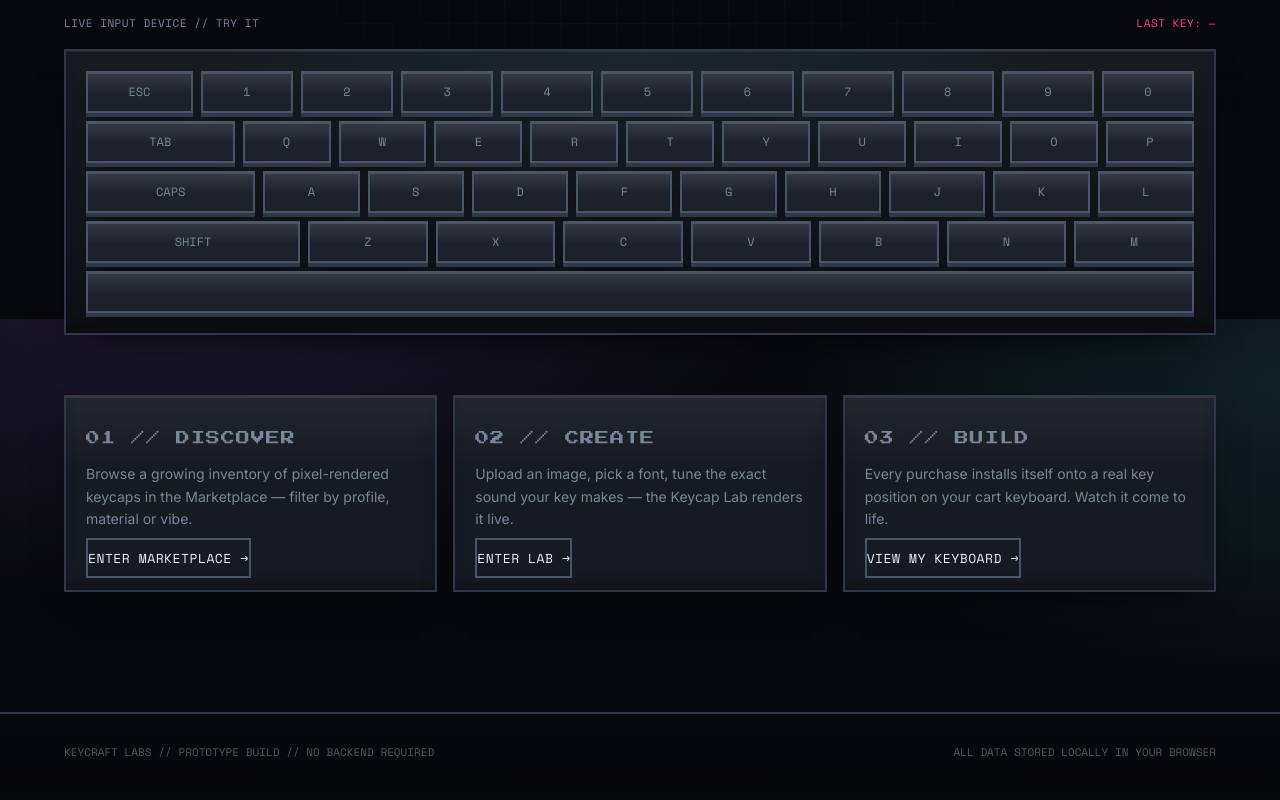
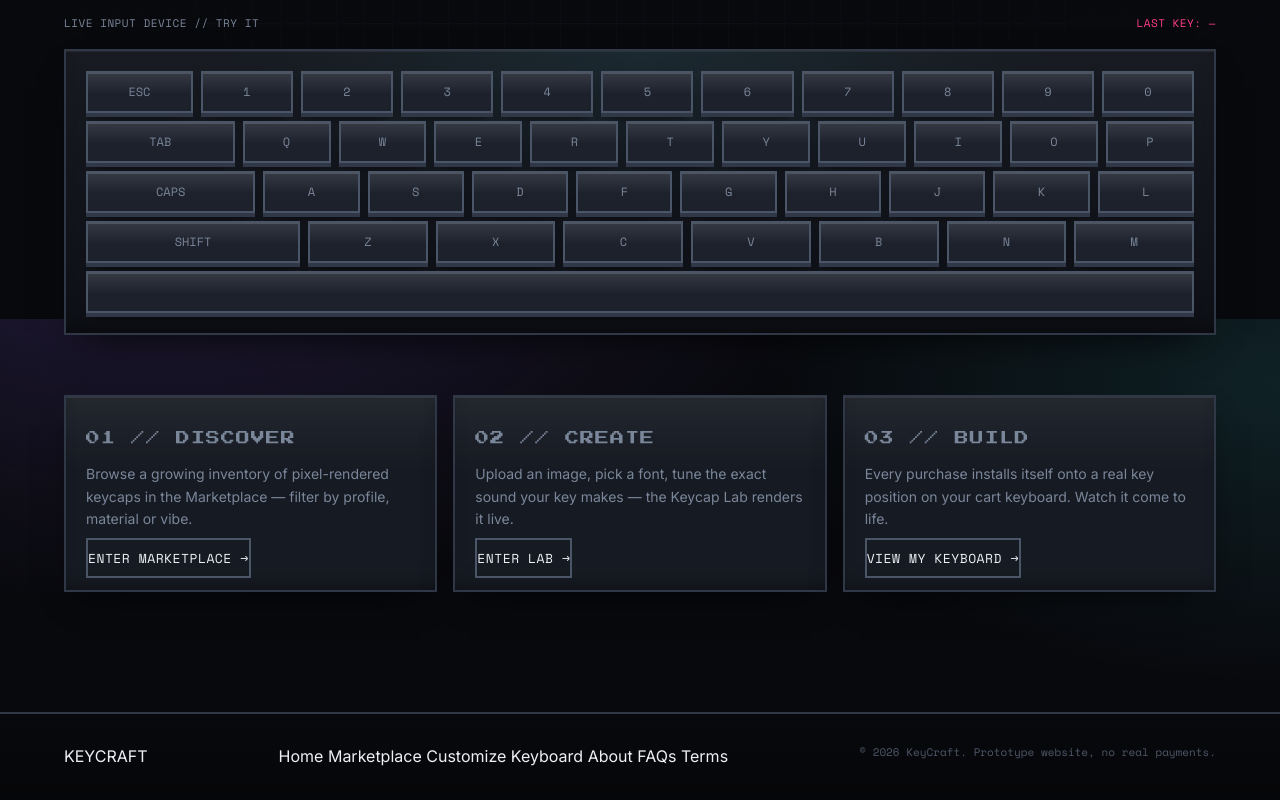
Before and after one commit to chzerose/wd-tsm3b-keycraft, a plain HTML site: page index.html in a window 1280 px wide. Shown: the part 481-1281 px from the top of the page. Drawn offline with nearby package versions, Linux system fonts and the light colour scheme.

Commit message:
Add files via upload

```diff
--- a/index.html
+++ b/index.html
@@ -316,20 +316,20 @@
     ========================================================= -->
 
     <footer class="site-footer">
-
-        <div class="wrap">
-
-            <p>
-                KEYCRAFT LABS // PROTOTYPE BUILD // NO BACKEND REQUIRED
-            </p>
-
-            <p>
-                ALL DATA STORED LOCALLY IN YOUR BROWSER
-            </p>
-
-        </div>
-
-    </footer>
+  <div class="wrap footer-simple">
+    <a href="index.html" class="footer-logo">KEYCRAFT</a>
+    <nav class="footer-links" aria-label="Footer">
+      <a href="index.html">Home</a>
+      <a href="marketplace.html">Marketplace</a>
+      <a href="customize.html">Customize</a>
+      <a href="cart.html">Keyboard</a>
+      <a href="index.html#about">About</a>
+      <a href="info.html#faqs">FAQs</a>
+      <a href="info.html#terms">Terms</a>
+    </nav>
+    <p class="footer-copy">&copy; 2026 KeyCraft. Prototype website, no real payments.</p>
+  </div>
+</footer>
 
 
     <!-- =========================================================
```
